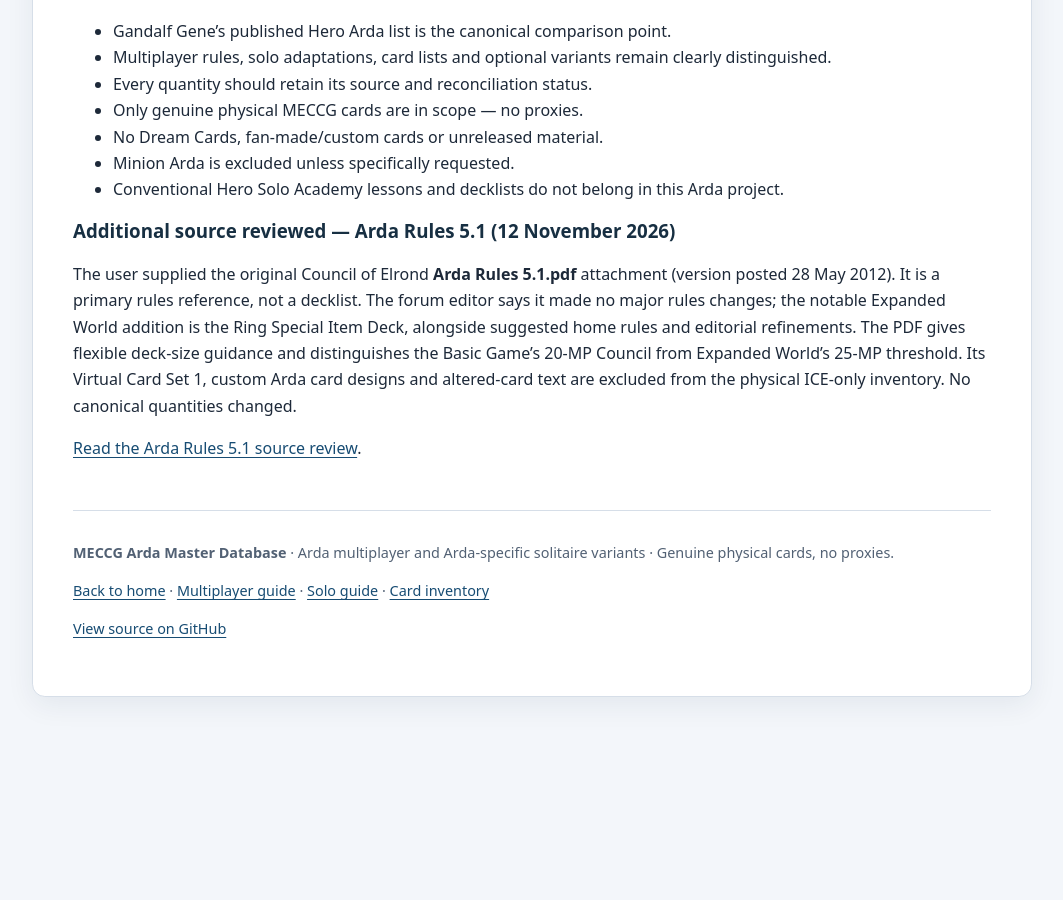
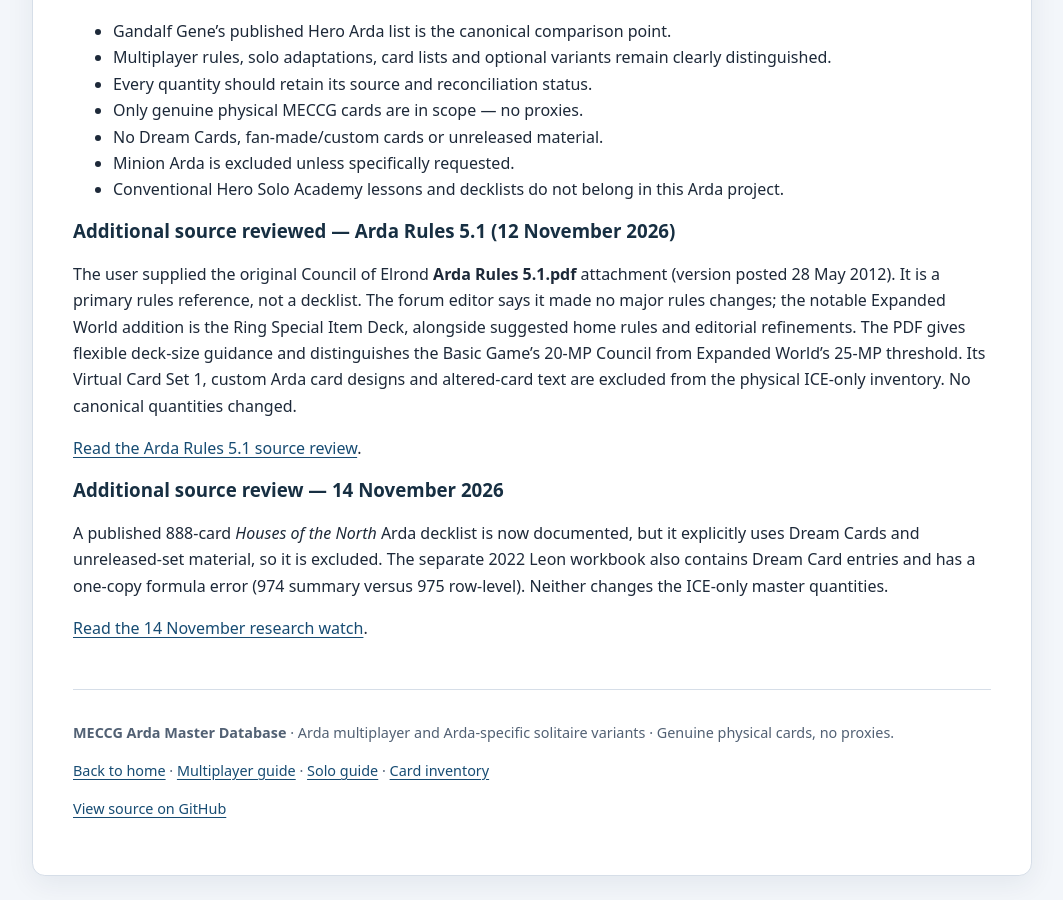
Before and after one commit to JamSpot/meccg-arda-master-database, a Jekyll site: the page built from index.md, in a window 1280 px wide and 900 px high, scrolled down 4135 px. Shown: the whole window, without its empty margins (108-1171 px from the left). Built offline with Jekyll 4.4.1, drawn with Linux system fonts in a browser that asks for light colours; before the commit the page ends 4856 px from its top, so only the background shows below that.

Commit message:
Update Arda research source audit — 14 November 2026

```diff
--- a/index.md
+++ b/index.md
@@ -132,3 +132,10 @@ These are working extraction figures, not a claim that every card identity and e
 The user supplied the original Council of Elrond **Arda Rules 5.1.pdf** attachment (version posted 28 May 2012). It is a primary rules reference, not a decklist. The forum editor says it made no major rules changes; the notable Expanded World addition is the Ring Special Item Deck, alongside suggested home rules and editorial refinements. The PDF gives flexible deck-size guidance and distinguishes the Basic Game's 20-MP Council from Expanded World's 25-MP threshold. Its Virtual Card Set 1, custom Arda card designs and altered-card text are excluded from the physical ICE-only inventory. No canonical quantities changed.
 
 [Read the Arda Rules 5.1 source review](docs/arda-rules-5-1-source-review.html).
+
+
+### Additional source review — 14 November 2026
+
+A published 888-card *Houses of the North* Arda decklist is now documented, but it explicitly uses Dream Cards and unreleased-set material, so it is excluded. The separate 2022 Leon workbook also contains Dream Card entries and has a one-copy formula error (974 summary versus 975 row-level). Neither changes the ICE-only master quantities.
+
+[Read the 14 November research watch](docs/research-watch-2026-11-14.html).
```
